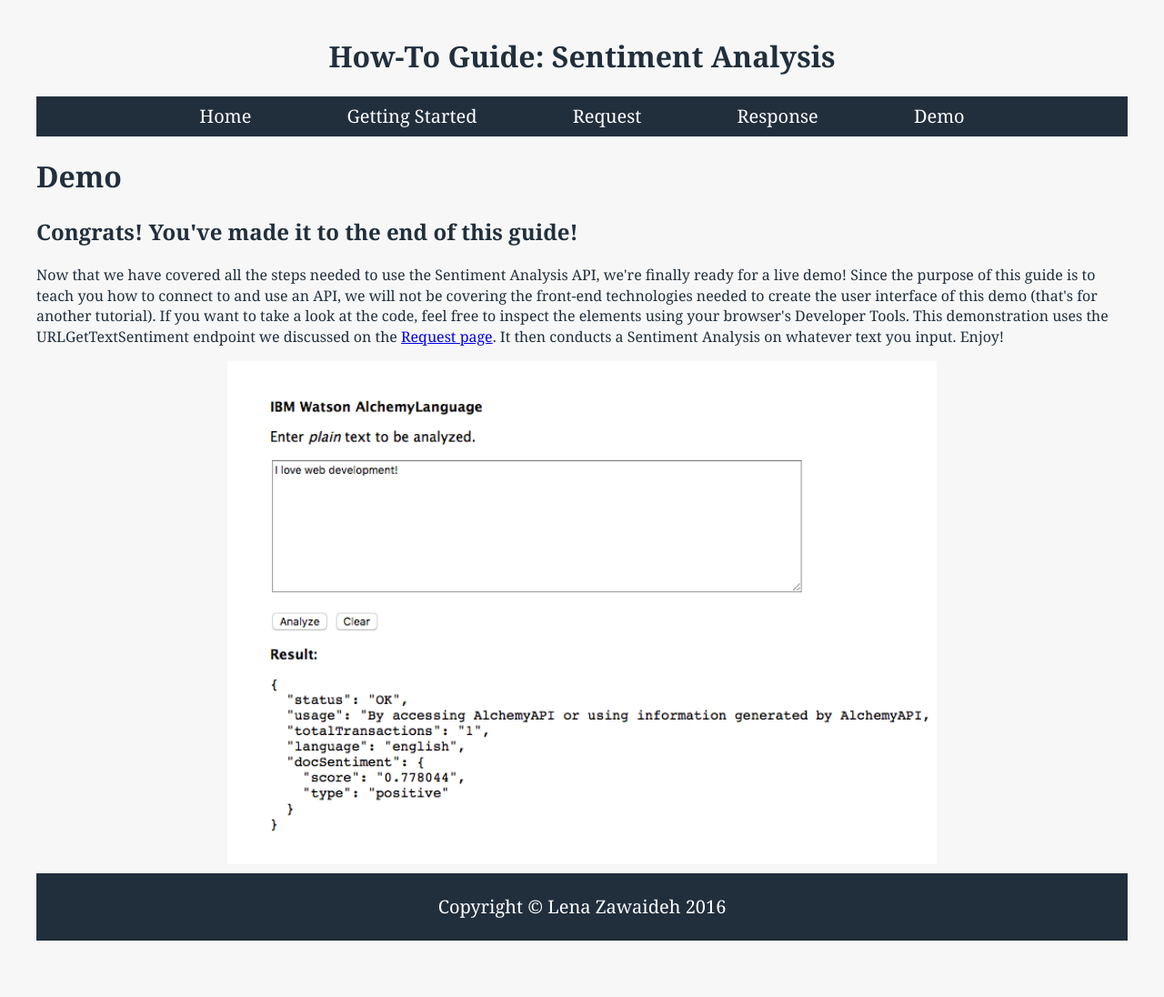
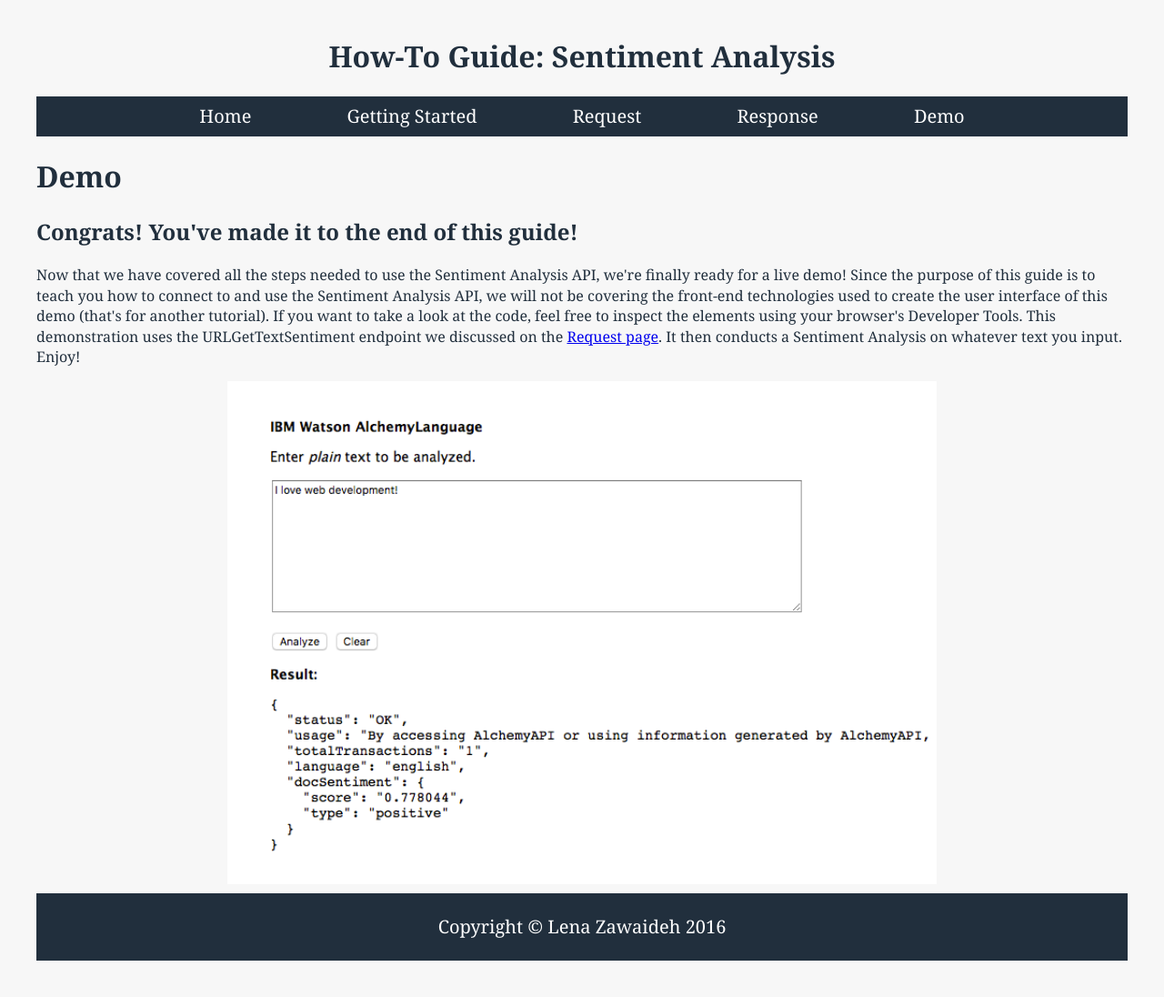
Before and after one commit to lenaz/How-To-Guide, a Jekyll site: the page built from demo.html, in a window 1280 px wide. Shown: the whole page at 91% size. Built offline with Jekyll 4.4.1, drawn with Linux system fonts in a browser that asks for light colours; Markdown is read by kramdown in place of the engine named in the settings; before the commit the page ends 1074 px from its top, so only the background shows below that.

Commit message:
Update demo.html

```diff
--- a/demo.html
+++ b/demo.html
@@ -6,7 +6,7 @@ layout: default
 
 <h2>Congrats! You've made it to the end of this guide!</h2>
 
-<p>Now that we have covered all the steps needed to use the Sentiment Analysis API, we're finally ready for a live demo! Since the purpose of this guide is to teach you how to connect to and use an API, we will not be covering the front-end technologies needed to create the user interface of this demo (that's for another tutorial). If you want to take a look at the code, feel free to inspect the elements using your browser's Developer Tools.
+<p>Now that we have covered all the steps needed to use the Sentiment Analysis API, we're finally ready for a live demo! Since the purpose of this guide is to teach you how to connect to and use the Sentiment Analysis API, we will not be covering the front-end technologies used to create the user interface of this demo (that's for another tutorial). If you want to take a look at the code, feel free to inspect the elements using your browser's Developer Tools.
 
 This demonstration uses the URLGetTextSentiment endpoint we discussed on the <a href="request.html">Request page</a>. It then conducts a Sentiment Analysis on whatever text you input. Enjoy!</p>
 
```
